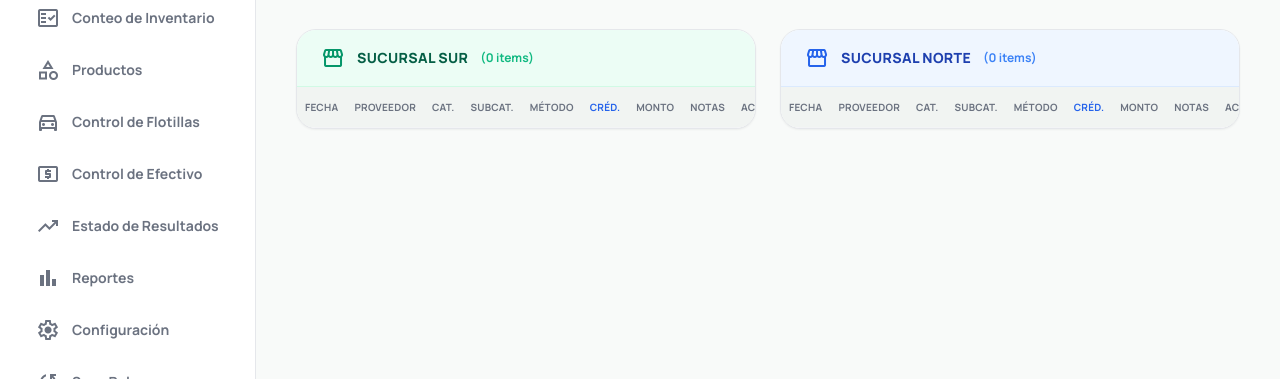
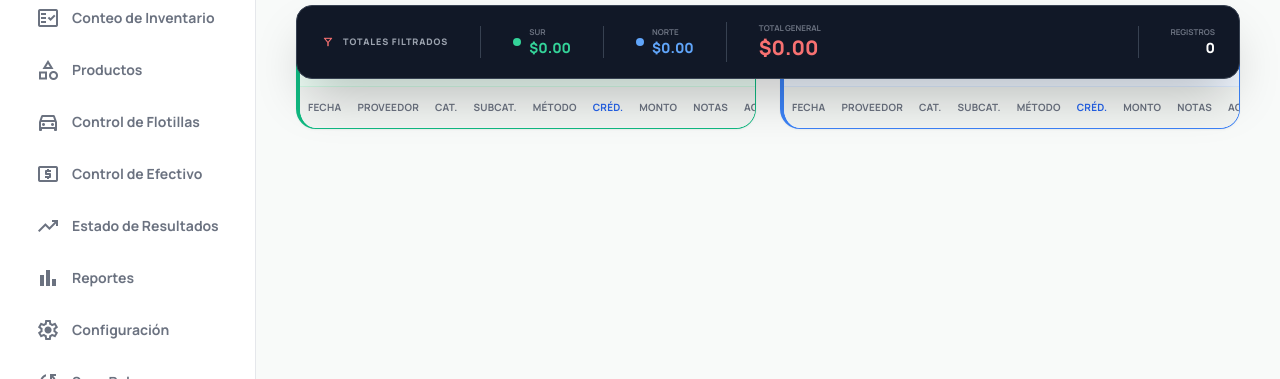
Before and after one commit to alejandrosoto1203-bit/agrigarden-sistema, a plain HTML site: page gastos.html in a window 1280 px wide. Shown: the part 721-1100 px from the top of the page. Drawn offline with nearby package versions, Linux system fonts and the light colour scheme; no server answers; sample sign-in values are in the browser's storage; a script that the page names is missing.

Commit message:
feat(gastos): constrained table scroll per sucursal + sticky filtered totals bar

```diff
--- a/gastos.html
+++ b/gastos.html
@@ -259,17 +259,16 @@
 
         <!-- TABLAS LADO A LADO -->
         <div class="grid grid-cols-1 lg:grid-cols-2 gap-6">
-            <!-- TABLA SUCURSAL SUR (IZQUIERDA) -->
-            <div class="card overflow-hidden shadow-sm">
+            <div class="card overflow-hidden shadow-sm border-l-4 border-emerald-500">
                 <div class="bg-emerald-50 px-6 py-4 border-b border-emerald-100 flex items-center gap-3">
                     <span class="material-symbols-outlined text-emerald-600">storefront</span>
                     <h3 class="font-black text-emerald-800 uppercase text-sm tracking-wide">Sucursal Sur</h3>
                     <span id="contadorGastosSur" class="text-xs text-emerald-500 font-bold">(0 items)</span>
                 </div>
-                <div class="overflow-x-auto">
+                <div class="overflow-x-auto max-h-[520px] overflow-y-auto">
                     <table class="w-full text-left text-xs">
                         <thead
-                            class="bg-[#f1f4f2] text-gray-500 text-[10px] font-black uppercase tracking-wide border-b border-gray-100">
+                            class="bg-[#f1f4f2] text-gray-500 text-[10px] font-black uppercase tracking-wide border-b border-gray-100 sticky top-0 z-10">
                             <tr>
                                 <th class="px-2 py-3 text-center">Fecha</th>
                                 <th class="px-2 py-3 text-center">Proveedor</th>
@@ -288,16 +287,16 @@
             </div>
 
             <!-- TABLA SUCURSAL NORTE (DERECHA) -->
-            <div class="card overflow-hidden shadow-sm">
+            <div class="card overflow-hidden shadow-sm border-l-4 border-blue-500">
                 <div class="bg-blue-50 px-6 py-4 border-b border-blue-100 flex items-center gap-3">
                     <span class="material-symbols-outlined text-blue-600">storefront</span>
                     <h3 class="font-black text-blue-800 uppercase text-sm tracking-wide">Sucursal Norte</h3>
                     <span id="contadorGastosNorte" class="text-xs text-blue-500 font-bold">(0 items)</span>
                 </div>
-                <div class="overflow-x-auto">
+                <div class="overflow-x-auto max-h-[520px] overflow-y-auto">
                     <table class="w-full text-left text-xs">
                         <thead
-                            class="bg-[#f1f4f2] text-gray-500 text-[10px] font-black uppercase tracking-wide border-b border-gray-100">
+                            class="bg-[#f1f4f2] text-gray-500 text-[10px] font-black uppercase tracking-wide border-b border-gray-100 sticky top-0 z-10">
                             <tr>
                                 <th class="px-2 py-3 text-center">Fecha</th>
                                 <th class="px-2 py-3 text-center">Proveedor</th>
@@ -315,7 +314,37 @@
                 </div>
             </div>
         </div>
-    </main>
+
+        <!-- BARRA DE TOTALES FILTRADOS -->
+        <div id="baraTotalesGastos"
+            class="sticky bottom-0 bg-gray-900 text-white rounded-2xl shadow-2xl px-6 py-4 flex flex-wrap items-center gap-4 lg:gap-8 border border-gray-700 z-10">
+            <div class="flex items-center gap-2">
+                <span class="material-symbols-outlined text-red-400 text-sm">filter_alt</span>
+                <span class="text-[9px] font-black uppercase tracking-widest text-gray-400">Totales filtrados</span>
+            </div>
+            <div class="flex items-center gap-2 border-l border-gray-700 pl-4 lg:pl-8">
+                <span class="w-2 h-2 rounded-full bg-emerald-400 shrink-0"></span>
+                <div>
+                    <p class="text-[8px] font-bold text-gray-500 uppercase">Sur</p>
+                    <p id="totalGastosSur" class="text-sm font-black text-emerald-400">$0.00</p>
+                </div>
+            </div>
+            <div class="flex items-center gap-2 border-l border-gray-700 pl-4 lg:pl-8">
+                <span class="w-2 h-2 rounded-full bg-blue-400 shrink-0"></span>
+                <div>
+                    <p class="text-[8px] font-bold text-gray-500 uppercase">Norte</p>
+                    <p id="totalGastosNorte" class="text-sm font-black text-blue-400">$0.00</p>
+                </div>
+            </div>
+            <div class="flex-1 border-l border-gray-700 pl-4 lg:pl-8">
+                <p class="text-[8px] font-bold text-gray-500 uppercase">Total General</p>
+                <p id="totalGastosGeneral" class="text-xl font-black text-red-400">$0.00</p>
+            </div>
+            <div class="text-right border-l border-gray-700 pl-4 lg:pl-8">
+                <p class="text-[8px] font-bold text-gray-500 uppercase">Registros</p>
+                <p id="totalGastosTxn" class="text-sm font-black text-white">0</p>
+            </div>
+        </div>
 
         <div id="modalEditarGasto"
             class="fixed inset-0 bg-black/60 hidden z-[100] flex items-center justify-center backdrop-blur-sm p-4">
@@ -372,7 +401,8 @@
                         <input type="text" id="editSubcategoria" class="input-edit">
                     </div>
                     <div class="col-span-1">
-                    <label class="text-[9px] font-black uppercase text-gray-400 tracking-[0.2em] block mb-2 px-1">Método
+                        <label
+                            class="text-[9px] font-black uppercase text-gray-400 tracking-[0.2em] block mb-2 px-1">Método
                             de Pago</label>
                         <select id="editMetodo" class="input-edit">
                             <option value="Efectivo">Efectivo</option>
@@ -385,18 +415,21 @@
                         </select>
                     </div>
                     <div id="containerDiasCredito" class="col-span-1 hidden">
-                    <label class="text-[9px] font-black uppercase text-blue-500 tracking-[0.2em] block mb-2 px-1">Días
+                        <label
+                            class="text-[9px] font-black uppercase text-blue-500 tracking-[0.2em] block mb-2 px-1">Días
                             de Crédito</label>
                         <input type="number" id="editDiasCredito" class="input-edit border-blue-100 bg-blue-50/50">
                     </div>
                     <div class="col-span-1">
-                    <label class="text-[9px] font-black uppercase text-red-500 tracking-[0.2em] block mb-2 px-1">Monto
+                        <label
+                            class="text-[9px] font-black uppercase text-red-500 tracking-[0.2em] block mb-2 px-1">Monto
                             Total ($)</label>
-                    <input type="number" step="0.01" id="editMonto" class="input-edit font-black text-red-500 text-lg"
-                        required>
+                        <input type="number" step="0.01" id="editMonto"
+                            class="input-edit font-black text-red-500 text-lg" required>
                     </div>
                     <div class="col-span-2">
-                    <label class="text-[9px] font-black uppercase text-gray-400 tracking-[0.2em] block mb-2 px-1">Notas
+                        <label
+                            class="text-[9px] font-black uppercase text-gray-400 tracking-[0.2em] block mb-2 px-1">Notas
                             / Descripción</label>
                         <textarea id="editNotas" class="input-edit min-h-[80px] uppercase"></textarea>
                     </div>
--- a/gastos.js
+++ b/gastos.js
@@ -186,7 +186,23 @@ function renderizarTablaGastos(datos) {
     // Renderizar ambas tablas
     renderizarEnTabla(datosSur, tablaSur);
     renderizarEnTabla(datosNorte, tablaNorte);
+
+    // --- BARRA DE TOTALES FILTRADOS ---
+    const totalSurVal = datosSur.reduce((s, i) => s + (i.monto_total || 0), 0);
+    const totalNorteVal = datosNorte.reduce((s, i) => s + (i.monto_total || 0), 0);
+    const totalGen = totalSurVal + totalNorteVal;
+    const totalTxn = datos.length;
+
+    const elS = document.getElementById('totalGastosSur');
+    const elN = document.getElementById('totalGastosNorte');
+    const elG = document.getElementById('totalGastosGeneral');
+    const elT = document.getElementById('totalGastosTxn');
+    if (elS) elS.textContent = formatMoney(totalSurVal);
+    if (elN) elN.textContent = formatMoney(totalNorteVal);
+    if (elG) elG.textContent = formatMoney(totalGen);
+    if (elT) elT.textContent = totalTxn.toLocaleString('es-MX') + ' reg.';
 }
+
 
 function toggleAcordeon(id) {
     const el = document.getElementById(id);
```
Lines whose indentation alone changed are shown as unchanged.
